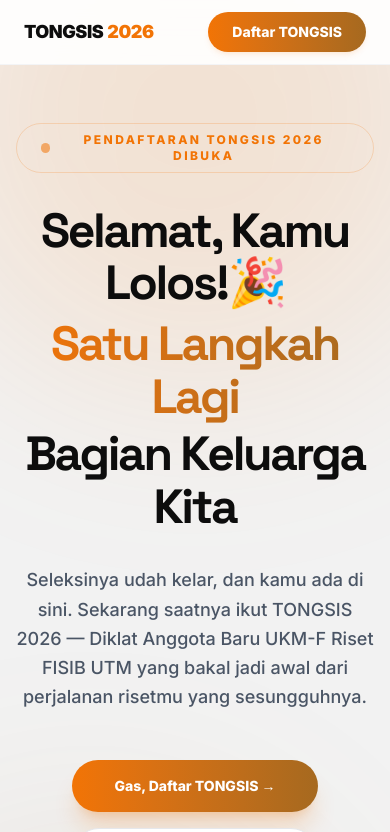
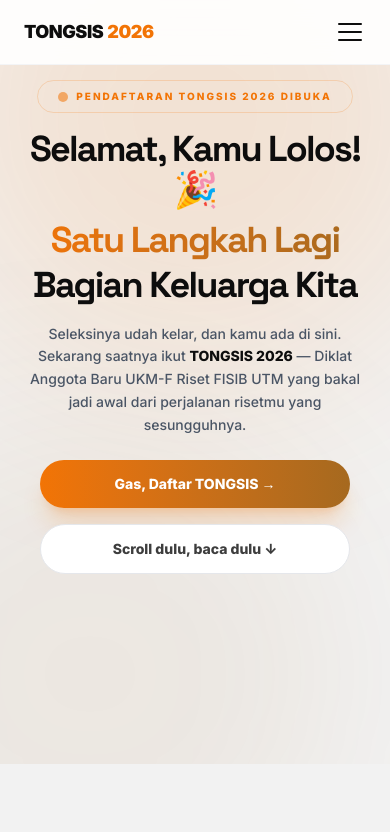
Before and after one commit to ukmfriset/tongsis-website, a Next.js app: page /diklat in a window 390 px wide. Shown: the top 832 px of the page. Built offline with nearby package versions, Linux system fonts and the light colour scheme.

Commit message:
fix(ui): fix mobile hero overflow and add mobile burger navbar navigation

```diff
--- a/components/Navbar.tsx
+++ b/components/Navbar.tsx
@@ -1,5 +1,6 @@
 "use client";
 
+import { useState } from "react";
 import Link from "next/link";
 import { usePathname } from "next/navigation";
 
@@ -29,6 +30,7 @@
 
 export default function Navbar() {
   const pathname = usePathname();
+  const [isOpen, setIsOpen] = useState(false); // State untuk mengontrol menu mobile
 
   const isOprec = pathname === "/open-recruitment";
   const isDiklat = pathname === "/diklat";
@@ -58,7 +60,7 @@
       <div className="max-w-6xl mx-auto px-6 h-16 flex items-center justify-between">
 
         {/* Logo */}
-        <Link href="/" className="flex items-center gap-1 select-none group">
+        <Link href="/" className="flex items-center gap-1 select-none group" onClick={() => setIsOpen(false)}>
           <span className="font-black text-lg text-[#0D0D0D] tracking-tight">
             TONGSIS
           </span>
@@ -67,7 +69,7 @@
           </span>
         </Link>
 
-        {/* Nav Links — anchor atau halaman, tergantung konteks */}
+        {/* DESKTOP NAV LINKS */}
         <div className="hidden md:flex items-center gap-8">
           {navLinks.map((item) => {
             const isPageActive =
@@ -93,14 +95,84 @@
           })}
         </div>
 
-        {/* CTA Button */}
-        <Link
-          href={ctaHref}
-          className="rounded-full bg-gradient-to-r from-[#F27405] to-[#A6691F] px-6 py-2.5 text-sm font-extrabold text-white transition-all hover:scale-105 shadow-md shadow-[#F27405]/10 hover:shadow-[#F27405]/20"
+        {/* DESKTOP CTA BUTTON */}
+        <div className="hidden md:block">
+          <Link
+            href={ctaHref}
+            className="rounded-full bg-gradient-to-r from-[#F27405] to-[#A6691F] px-6 py-2.5 text-sm font-extrabold text-white transition-all hover:scale-105 shadow-md shadow-[#F27405]/10 hover:shadow-[#F27405]/20"
+          >
+            {ctaLabel}
+          </Link>
+        </div>
+
+        {/* MOBILE HAMBURGER BUTTON (Garis 3) */}
+        <button
+          onClick={() => setIsOpen(!isOpen)}
+          type="button"
+          aria-label="Toggle menu"
+          className="flex md:hidden flex-col justify-center items-center w-8 h-8 gap-1.5 z-50 focus:outline-none"
         >
-          {ctaLabel}
-        </Link>
+          {/* Animasi Garis 1 */}
+          <span
+            className={`h-0.5 w-6 rounded-full bg-[#0D0D0D] transition-all duration-300 ease-in-out ${
+              isOpen ? "rotate-45 translate-y-2" : ""
+            }`}
+          />
+          {/* Animasi Garis 2 (Hilang saat open) */}
+          <span
+            className={`h-0.5 w-6 rounded-full bg-[#0D0D0D] transition-all duration-300 ease-in-out ${
+              isOpen ? "opacity-0" : ""
+            }`}
+          />
+          {/* Animasi Garis 3 */}
+          <span
+            className={`h-0.5 w-6 rounded-full bg-[#0D0D0D] transition-all duration-300 ease-in-out ${
+              isOpen ? "-rotate-45 -translate-y-2" : ""
+            }`}
+          />
+        </button>
 
+      </div>
+
+      {/* MOBILE DROPDOWN MENU PANEL */}
+      <div
+        className={`md:hidden absolute top-16 left-0 right-0 bg-white border-b border-gray-100 shadow-xl transition-all duration-300 ease-in-out overflow-hidden ${
+          isOpen ? "max-h-[400px] opacity-100 py-6" : "max-h-0 opacity-0 py-0"
+        }`}
+      >
+        <div className="flex flex-col px-6 gap-4">
+          {navLinks.map((item) => {
+            const isPageActive =
+              !item.href.startsWith("#") && pathname === item.href;
+
+            return (
+              <Link
+                key={item.href}
+                href={item.href}
+                onClick={() => setIsOpen(false)} // Tutup menu setelah diklik
+                className={`text-base font-extrabold tracking-wide py-2 border-b border-gray-50 transition-colors
+                  ${
+                    isPageActive
+                      ? "text-[#F27405]"
+                      : "text-gray-600 hover:text-[#0D0D0D]"
+                  }`}
+              >
+                {item.name}
+              </Link>
+            );
+          })}
+
+          {/* MOBILE CTA BUTTON */}
+          <div className="pt-2">
+            <Link
+              href={ctaHref}
+              onClick={() => setIsOpen(false)}
+              className="block text-center rounded-full bg-gradient-to-r from-[#F27405] to-[#A6691F] py-3 text-sm font-extrabold text-white shadow-md shadow-[#F27405]/10"
+            >
+              {ctaLabel}
+            </Link>
+          </div>
+        </div>
       </div>
     </nav>
   );
--- a/components/diklat/HeroDiklat.tsx
+++ b/components/diklat/HeroDiklat.tsx
@@ -4,58 +4,57 @@
 
 export default function HeroDiklat() {
   return (
-    /* PERBAIKAN SINKRONISASI TAILWIND v4:
-       1. Menggunakan justify-start (rata atas) dikombinasikan dengan padding berbasis viewport height (vh).
-       2. pt-[24vh] memaksa badge & judul turun sejauh 24% dari tinggi layar, dijamin aman di bawah sticky navbar.
-       3. pb-[16vh] memotong sisa ruang kosong di bawah sebesar 16% agar layout halaman mengalir simetris. */
-    <section className="relative min-h-screen flex flex-col items-center justify-start pt-[24vh] pb-[16vh] px-4 text-center overflow-hidden bg-[#F2F2F2] -mt-20">
+    /* SINKRONISASI ELEMEN DIKLAT MOBILE:
+       - pt-40 di HP memastikan judul dan badge aman dari tabrakan header putih.
+       - md:pt-[24vh] tetap presisi mengunci tampilan tengah saat di laptop. */
+    <section className="relative min-h-screen flex flex-col items-center justify-start pt-40 md:pt-[24vh] pb-16 md:pb-[16vh] px-4 text-center overflow-hidden bg-[#F2F2F2] -mt-20">
 
       {/* ─── AMBIENT BLOB EFFECT LAYER (POSISI TERKUNCI) ─── */}
       <div className="pointer-events-none absolute -top-20 -right-20 w-[550px] h-[550px] rounded-full bg-[#F27405]/12 blur-[100px]" />
       <div className="pointer-events-none absolute -bottom-40 -left-40 w-[500px] h-[500px] rounded-full bg-[#A6691F]/8 blur-[100px]" />
 
       {/* ─── KONTEN UTAMA ─── */}
-      <div className="relative z-10 flex flex-col items-center max-w-4xl mx-auto">
+      <div className="relative z-10 flex flex-col items-center max-w-4xl mx-auto space-y-4 md:space-y-6">
 
         {/* Badge Status Minimalis (Outline-Only) */}
-        <div className="mb-8 inline-flex items-center gap-2 rounded-full border border-[#F27405]/20 bg-transparent px-6 py-2">
+        <div className="mb-4 md:mb-2 inline-flex items-center gap-2 rounded-full border border-[#F27405]/20 bg-transparent px-5 md:px-6 py-2">
           <span className="h-2.5 w-2.5 rounded-full bg-[#F27405] animate-pulse"></span>
-          <span className="text-xs font-extrabold tracking-[0.2em] text-[#F27405] uppercase">
+          <span className="text-[10px] md:text-xs font-extrabold tracking-[0.2em] text-[#F27405] uppercase">
             Pendaftaran TONGSIS 2026 Dibuka
           </span>
         </div>
 
-        {/* Heading dengan Gradasi Orange ke Cokelat Emas */}
-        <h1 className="text-5xl md:text-7xl font-extrabold text-[#0D0D0D] leading-[1.1] tracking-tighter max-w-3xl">
+        {/* Heading — PERBAIKAN: Menghapus properti inline-block yang duplikat */}
+        <h1 className="text-4xl md:text-7xl font-extrabold text-[#0D0D0D] leading-[1.15] md:leading-[1.1] tracking-tighter max-w-3xl px-2 md:px-0">
           Selamat, Kamu Lolos!🎉 <br />
-          <span className="text-transparent bg-clip-text bg-gradient-to-r from-[#F27405] to-[#A6691F] pb-1 block mt-2 transition-transform duration-500 ease-out hover:scale-105 cursor-pointer inline-block">
+          <span className="text-transparent bg-clip-text bg-gradient-to-r from-[#F27405] to-[#A6691F] pb-1 block mt-2 transition-transform duration-500 ease-out hover:scale-105 cursor-pointer">
             Satu Langkah Lagi
           </span> Bagian Keluarga Kita
         </h1>
 
         {/* Description */}
-        <p className="mt-8 text-gray-600 max-w-xl text-lg leading-relaxed font-medium">
-          Seleksinya udah kelar, dan kamu ada di sini. Sekarang saatnya ikut TONGSIS 2026 — Diklat Anggota Baru UKM-F Riset FISIB UTM yang bakal jadi awal dari perjalanan risetmu yang sesungguhnya.
+        <p className="max-w-xl text-sm md:text-lg leading-relaxed font-sans font-medium text-gray-600 px-2 md:px-0">
+          Seleksinya udah kelar, dan kamu ada di sini. Sekarang saatnya ikut <strong className="text-[#0D0D0D] font-extrabold">TONGSIS 2026</strong> — Diklat Anggota Baru UKM-F Riset FISIB UTM yang bakal jadi awal dari perjalanan risetmu yang sesungguhnya.
         </p>
 
         {/* Action Buttons */}
-        <div className="mt-12 flex flex-col sm:flex-row gap-4 justify-center">
+        <div className="pt-2 flex flex-col sm:flex-row gap-4 justify-center w-full sm:w-auto px-6 sm:px-0">
           <Link
             href="#"
-            className="rounded-full bg-gradient-to-r from-[#F27405] to-[#A6691F] px-10 py-4 text-sm font-extrabold text-white transition-all hover:scale-105 shadow-xl shadow-[#F27405]/20"
+            className="w-full sm:w-auto text-center rounded-full bg-gradient-to-r from-[#F27405] to-[#A6691F] px-10 py-3.5 md:py-4 text-sm font-extrabold text-white transition-all hover:scale-105 shadow-xl shadow-[#F27405]/20"
           >
             Gas, Daftar TONGSIS →
           </Link>
           <Link
             href="#tongsis"
-            className="rounded-full border border-gray-200 bg-white px-10 py-4 text-sm font-extrabold text-[#0D0D0D]/80 transition-all hover:border-gray-300 hover:bg-gray-50"
+            className="w-full sm:w-auto text-center rounded-full border border-gray-200 bg-white px-10 py-3.5 md:py-4 text-sm font-extrabold text-[#0D0D0D]/80 transition-all hover:border-gray-300 hover:bg-gray-50"
           >
             Scroll dulu, baca dulu ↓
           </Link>
         </div>
 
         {/* Scroll Indicator */}
-        <div className="mt-20 flex flex-col items-center gap-2 text-gray-400">
+        <div className="pt-6 flex flex-col items-center gap-2 text-gray-400 hidden sm:flex">
           <span className="text-[10px] font-bold uppercase tracking-widest text-gray-500">Scroll ke bawah</span>
           <div className="h-10 w-0.5 bg-gradient-to-b from-gray-300 to-transparent"></div>
         </div>
--- a/components/home/HeroHome.tsx
+++ b/components/home/HeroHome.tsx
@@ -2,19 +2,19 @@
 
 export default function HeroHome() {
   return (
-    /* PERBAIKAN MUTLAK: pt-40 dinaikkan menjadi pt-48 (192px) untuk memastikan
-       elemen teratas beneran punya benteng jarak yang tebal dari bawah navbar */
-    <section className="relative min-h-screen flex flex-col items-center justify-start pt-48 pb-24 px-4 text-center overflow-hidden bg-[#F2F2F2] -mt-20">
+    /* PERBAIKAN TOTAL SINKRONISASI MOBILE:
+       - Di HP (default): Diubah dari pt-32 menjadi pt-40 (160px) agar badge teratas lolos sempurna dari jeratan navbar sticky.
+       - Di Laptop (md:): Kembali menggunakan pt-48 yang kokoh untuk tampilan desktop. */
+    <section className="relative min-h-screen flex flex-col items-center justify-start pt-40 md:pt-48 pb-16 md:pb-24 px-4 text-center overflow-hidden bg-[#F2F2F2] -mt-20">
 
       {/* ─── AMBIENT BLOB EFFECT LAYER ─── */}
       <div className="pointer-events-none absolute -top-20 -left-20 w-[550px] h-[550px] rounded-full bg-[#F27405]/12 blur-[100px]" />
       <div className="pointer-events-none absolute -bottom-40 -right-40 w-[500px] h-[500px] rounded-full bg-[#A6691F]/8 blur-[100px]" />
 
       {/* ─── HERO CONTENT LAYER ─── */}
-      {/* Menggunakan gap vertikal yang konsisten (space-y) agar antar elemen saling menjaga jarak */}
-      <div className="relative z-10 flex flex-col items-center max-w-4xl mx-auto space-y-6">
+      <div className="relative z-10 flex flex-col items-center max-w-4xl mx-auto space-y-4 md:space-y-6">
 
-        {/* 1. Badge Teratas — Sekarang dijamin turun dan punya ruang napas */}
+        {/* 1. Badge Teratas — Aman, tidak akan kepotong navbar lagi */}
         <div className="inline-flex items-center gap-2 rounded-full border border-gray-200 bg-white/80 backdrop-blur-md px-4 py-1.5 shadow-sm">
           <span className="h-2 w-2 rounded-full bg-gradient-to-r from-[#F27405] to-[#A6691F]"></span>
           <span className="text-xs font-bold text-gray-500 uppercase tracking-wider">
@@ -23,33 +23,33 @@
         </div>
 
         {/* 2. Heading Hitam Sambutan */}
-        <h2 className="text-2xl md:text-3xl font-extrabold text-[#0D0D0D] tracking-tight pt-2 animate-fade-in">
+        <h2 className="text-xl md:text-3xl font-extrabold text-[#0D0D0D] tracking-tight pt-2 animate-fade-in">
           Selamat Datang, Calon Anggota Baru
         </h2>
 
         {/* 3. Title Utama Gradasi */}
-        <div className="pt-2">
-          <h1 className="font-heading text-6xl md:text-8xl font-extrabold leading-none tracking-tight text-transparent bg-clip-text bg-gradient-to-r from-[#F27405] via-[#e06600] to-[#A6691F] transition-all duration-500 ease-out hover:scale-105 cursor-pointer inline-block">
+        <div className="pt-2 w-full">
+          <h1 className="font-heading text-5xl md:text-8xl font-extrabold leading-none tracking-tight text-transparent bg-clip-text bg-gradient-to-r from-[#F27405] via-[#e06600] to-[#A6691F] transition-all duration-500 ease-out hover:scale-105 cursor-pointer inline-block">
             TONGSIS 2026
           </h1>
 
           {/* Subtitle Arti Akronim */}
-          <p className="mt-4 text-xs md:text-sm text-gray-400 max-w-full font-bold uppercase tracking-wide whitespace-nowrap font-sans">
+          <p className="mt-4 text-[10px] md:text-sm text-gray-400 max-w-md md:max-w-full mx-auto font-bold uppercase tracking-wide whitespace-normal font-sans break-words">
             Training of Good Skill of People to Imagination and Smarter
           </p>
         </div>
 
         {/* Description */}
-        <p className="pt-2 text-[#0D0D0D] max-w-2xl text-base md:text-lg leading-relaxed font-sans font-medium">
-          Riset itu bukan cuma tugas kuliah yang dikumpulin terus dilupain. Di <span className="font-extrabold text-[#F27405]">UKM-F RISET FISIB UTM</span>?
+        <p className="pt-2 text-[#0D0D0D] max-w-2xl text-sm md:text-lg leading-relaxed font-sans font-medium px-2 md:px-0">
+          Riset itu bukan cuma tugas kuliah yang dikumpulin terus dilupain. Di <span className="font-extrabold text-[#F27405]">UKM-F RISET FISIB UTM</span>,
           riset adalah cara kita ngerti dunia — dan ngerti diri sendiri. TONGSIS 2026 adalah pintu masukmu ke komunitas ini.
           Pengalaman belajar, eksplorasi, dan pengembangan diri yang nggak bakal kamu temuin di tempat lain. Tinggal pilih langkah pertamamu di bawah.
         </p>
 
         {/* Scroll/Divider Indicator */}
-        <div className="pt-6 flex flex-col items-center gap-3 text-gray-400">
-          <span className="text-[10px] font-bold font-sans text-gray-500 uppercase tracking-widest">🔍 Kamu ada di tahap mana sekarang?</span>
-          <div className="h-10 w-px bg-gradient-to-b from-gray-300 to-transparent"></div>
+        <div className="pt-4 md:pt-6 flex flex-col items-center gap-3 text-gray-400">
+          <span className="text-[10px] font-bold font-sans text-gray-500 uppercase tracking-widest px-4">🔍 Kamu ada di tahap mana sekarang?</span>
+          <div className="h-8 md:h-10 w-px bg-gradient-to-b from-gray-300 to-transparent"></div>
         </div>
 
       </div>
```
Also changed, not shown: components/open-recruitment/HeroOprec.tsx (+17 -17 lines).
